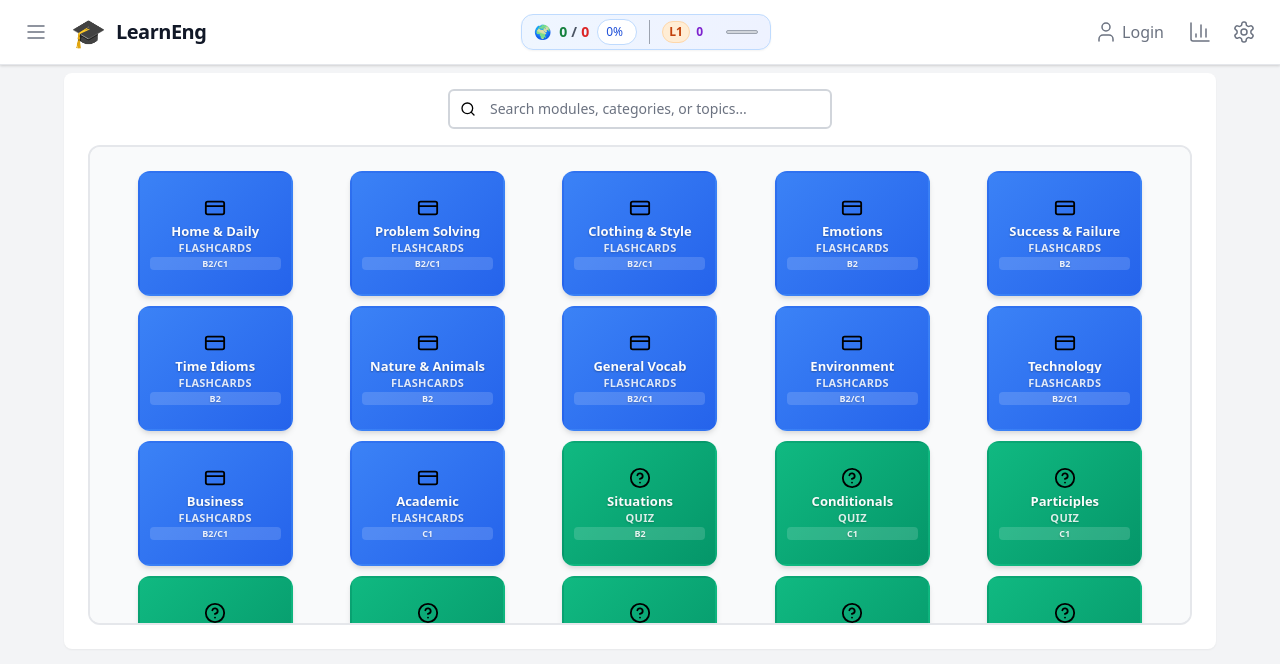
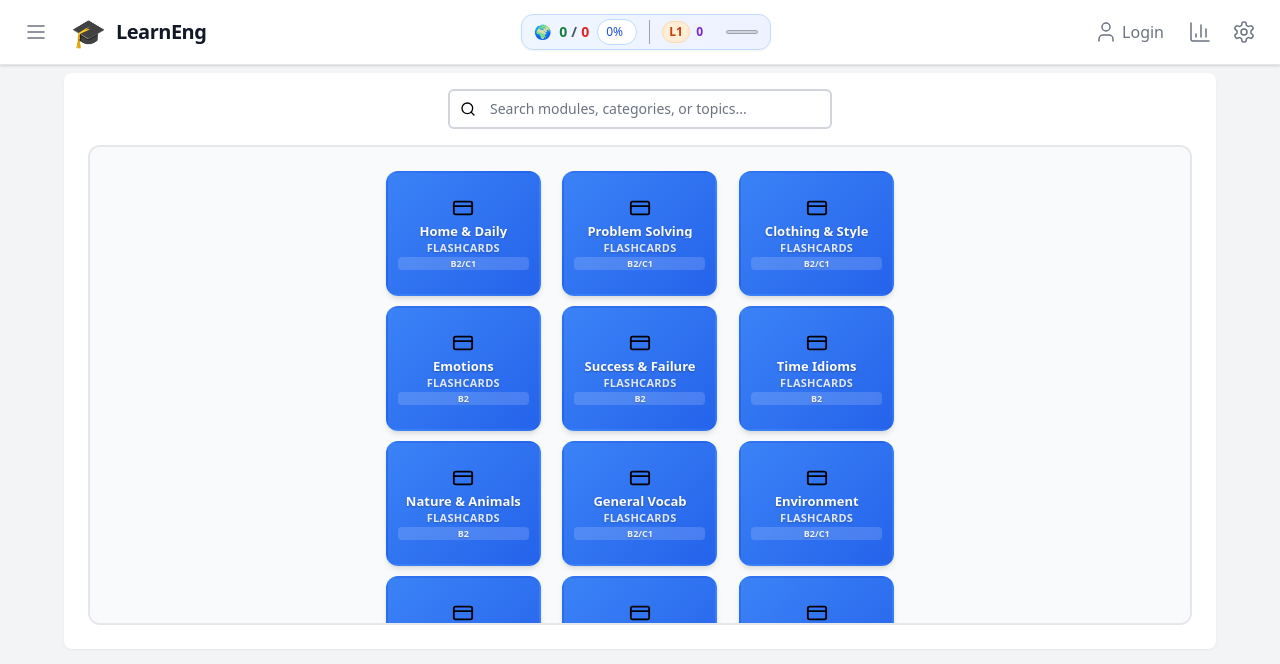
Before and after one commit to gsphome/englishgame4, a React (Vite) app: page / in a window 1280 px wide. Shown: the top 664 px of the page. Built offline with nearby package versions, Linux system fonts and the light colour scheme.

Commit message:
fix: Correct main-menu grid container for 3-column layout
- Found the actual main-menu__grid-container styles in main-menu.css
- Change desktop breakpoint from 5 to 3 columns
- Add max-width 520px and center alignment
- This should finally show only 3 buttons on desktop

```diff
--- a/src/styles/components/main-menu.css
+++ b/src/styles/components/main-menu.css
@@ -73,10 +73,12 @@
   }
 }
 
-/* Desktop: 5 cols: 5×145px + 4×20px gap + 88px overhead = 893px minimum */
+/* Desktop: 3 cols: 3×155px + 2×16px gap + constrained width */
 @media (min-width: 900px) {
   .main-menu .main-menu__grid .main-menu__grid-container {
-    grid-template-columns: repeat(5, minmax(145px, 1fr)) !important;
+    grid-template-columns: repeat(3, minmax(155px, 1fr)) !important;
+    max-width: 520px !important;
+    margin: 0 auto !important;
   }
 }
 
```
